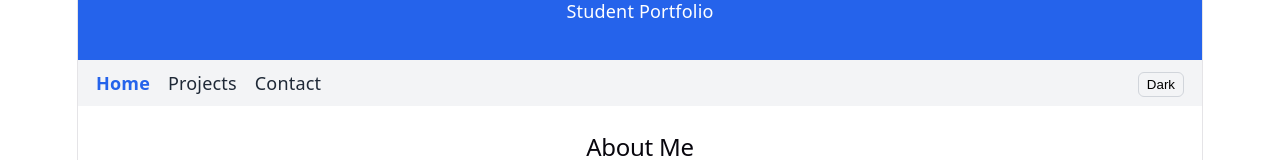
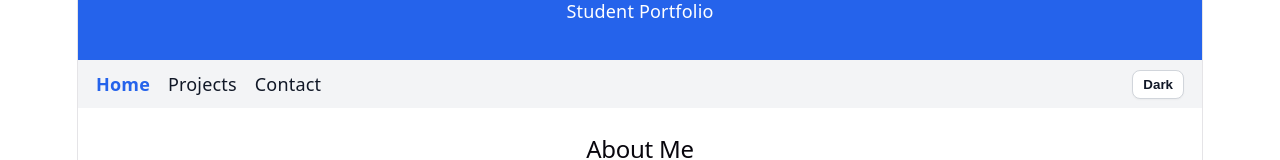
Before and after one commit to 24dce092-dotcom/portfolio-24dce092, a React app in the folder frontend/: page / in a window 1280 px wide. Shown: the part 128-288 px from the top of the page. Built offline with nearby package versions, Linux system fonts and the light colour scheme; the HTML template or start-up script is replaced by a standard one.

Commit message:
Make theme toggle visually distinct using CSS variables

```diff
--- a/frontend/src/App.css
+++ b/frontend/src/App.css
@@ -8,12 +8,22 @@
   --bg: #ffffff;
   --text: #111827;
   --muted: #6b7280;
+  --nav-bg: #f3f4f6;
+  --nav-text: #111827;
+  --toggle-bg: #ffffff;
+  --toggle-text: #111827;
+  --toggle-border: #d1d5db;
 }
 
 [data-theme='dark'] {
   --bg: #0f172a;
   --text: #e6eef8;
   --muted: #94a3b8;
+  --nav-bg: #0b1220;
+  --nav-text: #e6eef8;
+  --toggle-bg: #111827;
+  --toggle-text: #e6eef8;
+  --toggle-border: #374151;
 }
 
 .app-root {
--- a/frontend/src/components/NavBar.css
+++ b/frontend/src/components/NavBar.css
@@ -1,5 +1,6 @@
 .nav {
-  background: #f3f4f6;
+  background: var(--nav-bg);
+  color: var(--nav-text);
   padding: 0.5rem 1rem;
   display: flex;
   align-items: center;
@@ -13,7 +14,7 @@
 }
 .nav a {
   text-decoration: none;
-  color: #1f2937;
+  color: var(--nav-text);
 }
 .nav li.active a {
   font-weight: 600;
@@ -24,9 +25,12 @@
   margin-left: auto;
 }
 .theme-toggle {
-  background: transparent;
-  border: 1px solid #d1d5db;
-  padding: 4px 8px;
-  border-radius: 6px;
+  background: var(--toggle-bg);
+  color: var(--toggle-text);
+  border: 1px solid var(--toggle-border);
+  padding: 6px 10px;
+  border-radius: 8px;
   cursor: pointer;
+  font-weight: 600;
+  box-shadow: 0 1px 2px rgba(0,0,0,0.04);
 }
```
